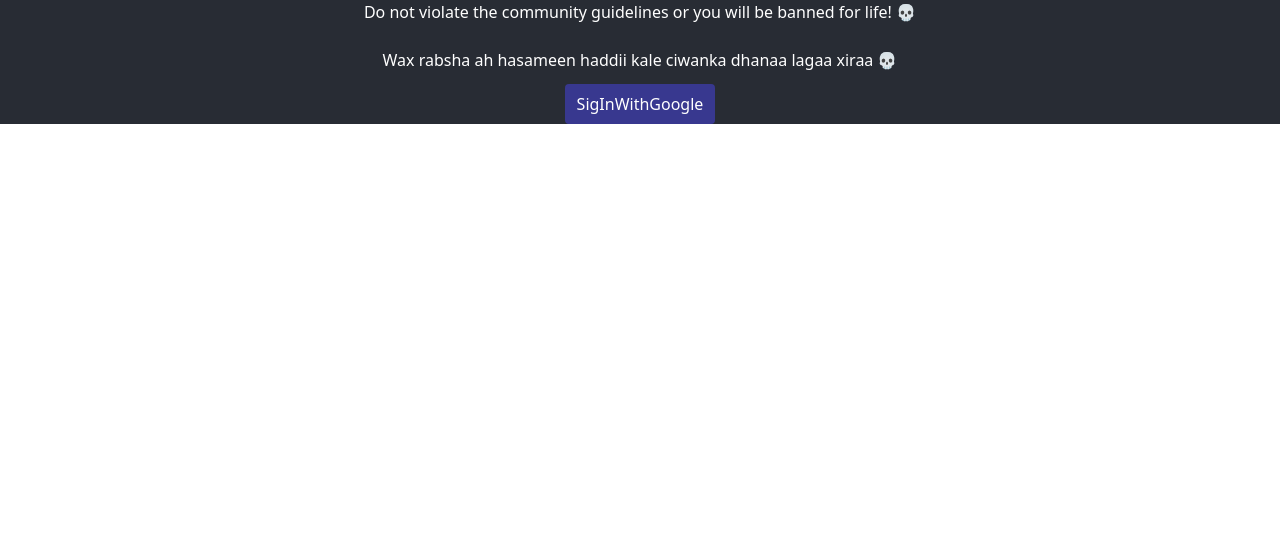
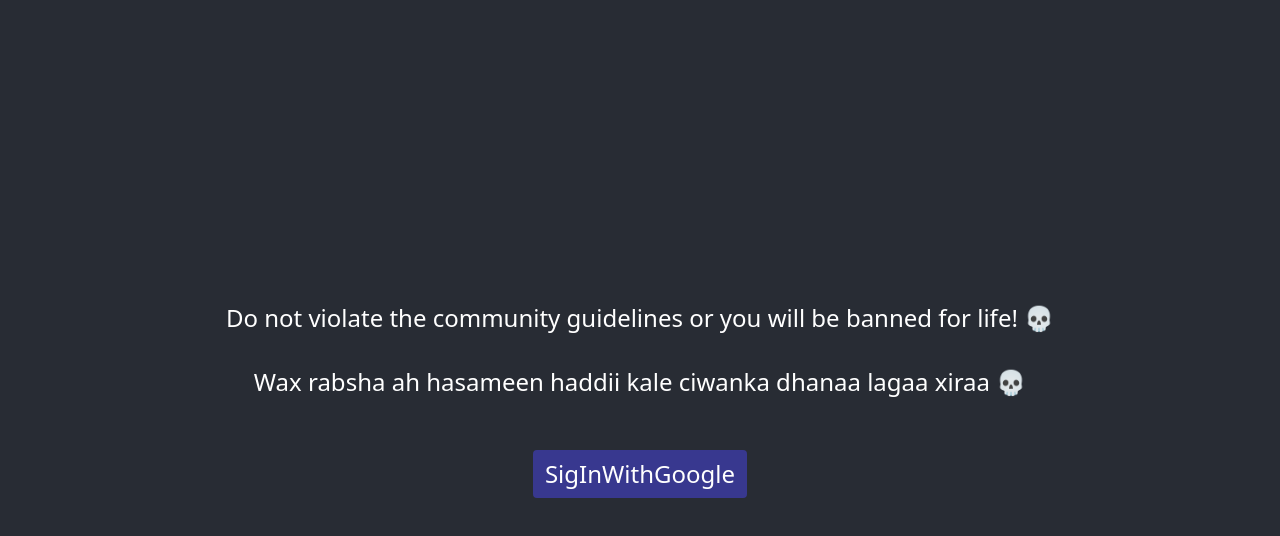
Before and after one commit to Alaaja8899/ChattRoom, a React (Vite) app: page / in a window 1280 px wide. Shown: the top 536 px of the page. Built offline with nearby package versions, Linux system fonts and the light colour scheme.

Commit message:
Add files via upload

```diff
--- a/src/App.jsx
+++ b/src/App.jsx
@@ -10,7 +10,7 @@ function App() {
 
 
   return (
-    <div className="App  bg-bodyBgColor  text-[#fff] h-full w-full flex items-center justify-center flex-col">
+    <div className="App  bg-bodyBgColor  text-[#fff] h-screen w-full flex items-center justify-center flex-col">
         {signed ? <ChattRoom/> : <SignIn/>}
     </div>
   )
--- a/src/components/ChattRoom.jsx
+++ b/src/components/ChattRoom.jsx
@@ -79,7 +79,7 @@ export default function ChattRoom() {
       </header>
 
       {/* Main chat body */}
-      <div className='msgBody h-full overflow-y-scroll gap-3 flex flex-col px-2' ref={chatBodyRef}>
+      <div className='msgBody h-full overflow-y-scroll gap-3 flex flex-col p-2' ref={chatBodyRef}>
         <h2 className='text-center text-[grey] py-5 px-3'>Welcome to the chat 👋 {displayName}</h2>
         {/* Rendering messages */}
         {snapshot && snapshotToArray(snapshot).map((chat) => <MessageComponent user={user[0]} data={chat} />)}
@@ -96,7 +96,7 @@ export default function ChattRoom() {
           className='w-full text-[#000] px-3 outline-none'
           value={message}
         />
-        <button className=' bg-btnBg px-3 py-2 rounded'>Send</button>
+        <button className=' bg-btnBg px-3 py-4 rounded'>Send</button>
       </form>
     </div>
   );
--- a/src/components/SignIn.jsx
+++ b/src/components/SignIn.jsx
@@ -12,7 +12,7 @@ function SignIn() {
             })
     }
   return (
-    <div className='flex flex-col gap-3 px-4 items-center justify-center mx-auto'>
+    <div className='flex flex-col gap-3 px-4 items-center justify-center mx-auto text-2xl'>
 
         <div className="intro text-center">
             <p className="warning">Do not violate the community guidelines or you will be banned for life! 💀</p>
@@ -22,7 +22,7 @@ function SignIn() {
         </div>
 
 
-        <button onClick={Sign} className=' bg-btnBg px-3 py-2 rounded'>SigInWithGoogle</button>
+        <button onClick={Sign} className=' bg-btnBg px-3 py-2 rounded mt-10'>SigInWithGoogle</button>
     </div>
   )
 }
--- a/src/config.js
+++ b/src/config.js
@@ -1,7 +1,5 @@
-// firebase.js
-
 import { initializeApp } from "firebase/app";
-import { getAuth, GoogleAuthProvider } from "firebase/auth";
+import { getAuth ,GoogleAuthProvider } from "firebase/auth";
 
 const firebaseConfig = {
   apiKey: "AIzaSyD-V97FbwQBbLIkbvn98P614nlkKSoGXUk",
@@ -13,9 +11,9 @@ const firebaseConfig = {
   appId: "1:235770544453:web:79093a7c45b3e323ca7e2c"
 };
 
-
+// Initialize Firebase
 const app = initializeApp(firebaseConfig);
 const auth = getAuth(app);
 const provider = new GoogleAuthProvider();
 
-export { app, auth, provider };
+export {auth , provider}
```
